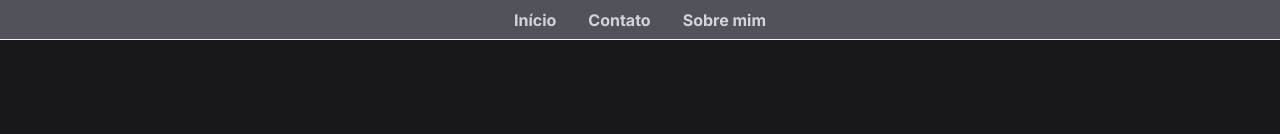
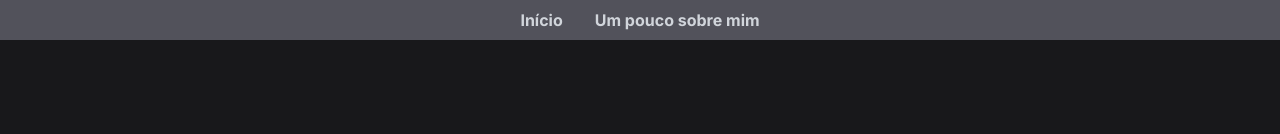
Before and after one commit to karenfrocha/portfolio, a Next.js app: page / in a window 1280 px wide. Shown: the top 134 px of the page. Built offline with nearby package versions, Linux system fonts and the light colour scheme.

Commit message:
refactor: change in layout

```diff
--- a/src/app/layout.tsx
+++ b/src/app/layout.tsx
@@ -18,15 +18,12 @@ export default function RootLayout({
   return (
     <html lang="en">
       <body className={inter.className}>
-        <div className="flex flex-row justify-center items-center gap-8 h-10 bg-zinc-600 border-b-[0.05rem] border-gray-100 font-bold text-gray-300">
+        <div className="flex flex-row justify-center items-center gap-8 h-10 bg-zinc-600 font-bold text-gray-300">
           <Link href={"/"} className="hover:text-gray-900">
             Início
           </Link>
-          <Link href={"/contato"} className="hover:text-gray-900">
-            Contato
-          </Link>
           <Link href={"/sobre-mim"} className="hover:text-gray-900">
-            Sobre mim
+            Um pouco sobre mim
           </Link>
         </div>
         {children}
```
